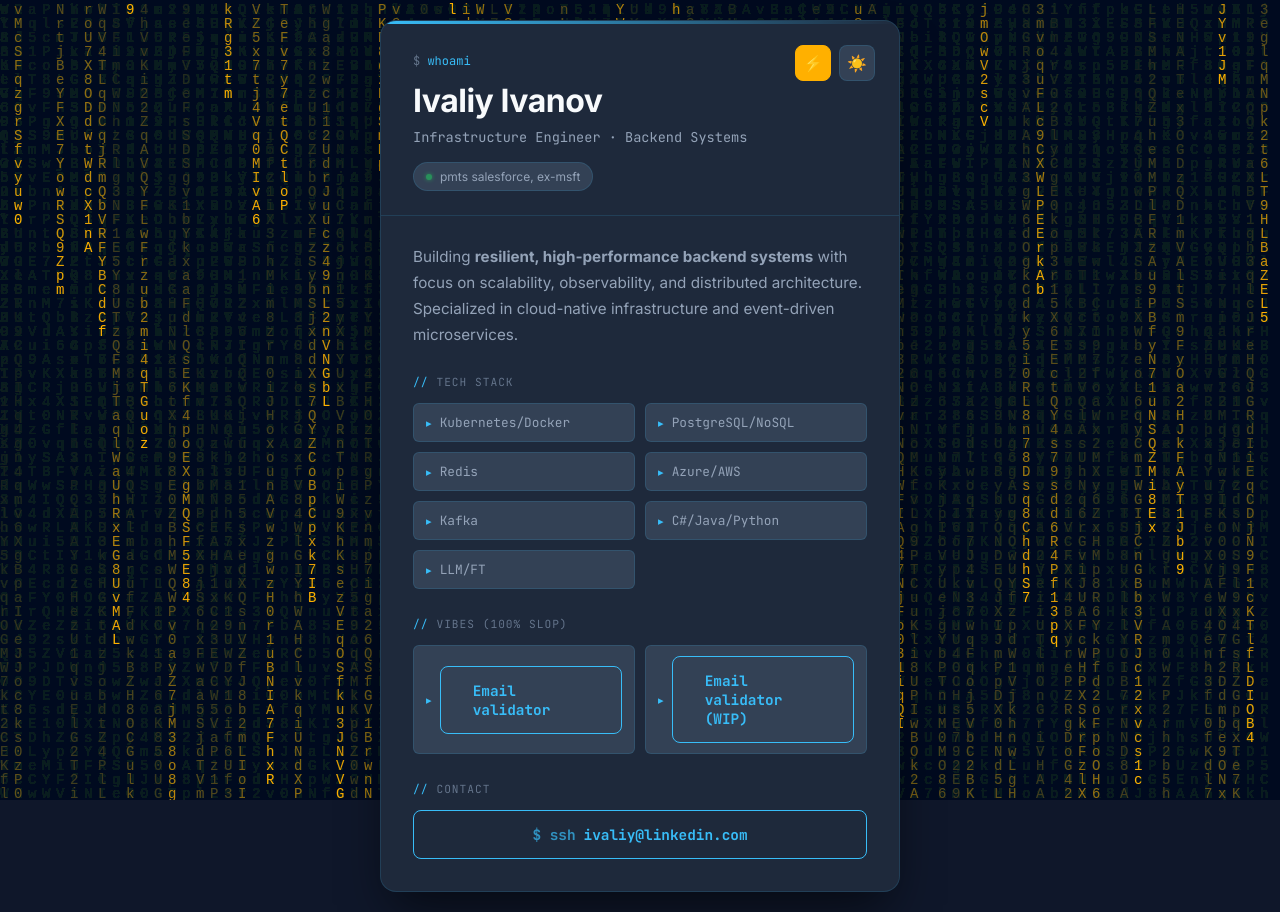
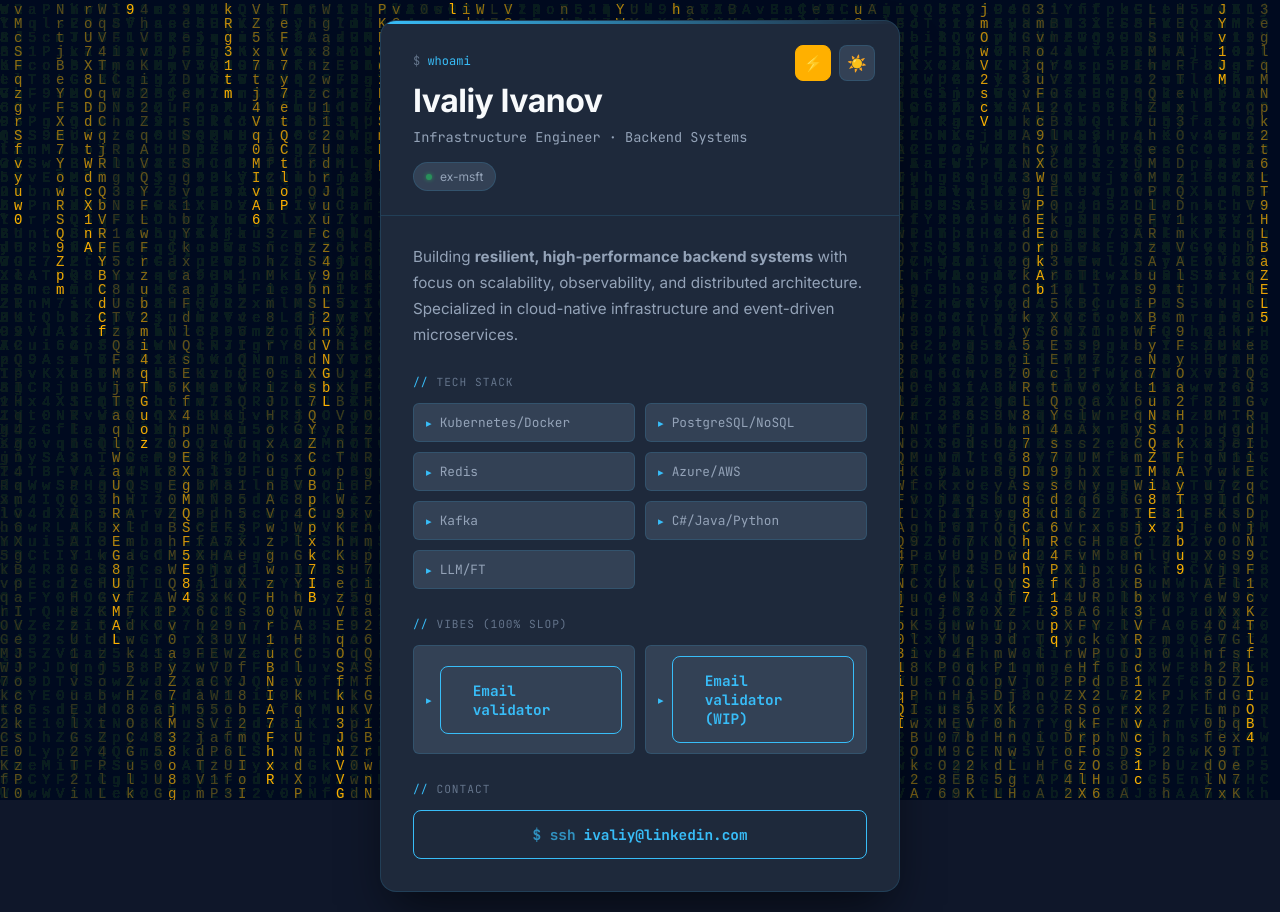
Before and after one commit to iviv/sites, a website: page index.html in a window 1280 px wide. Drawn offline with Linux system fonts and the light colour scheme.

Commit message:
Update index.html

```diff
--- a/index.html
+++ b/index.html
@@ -402,7 +402,7 @@
 
             <div class="status-badge">
                 <span class="status-dot"></span>
-                pmts salesforce, ex-msft
+                ex-msft
             </div>
         </div>
 
```
